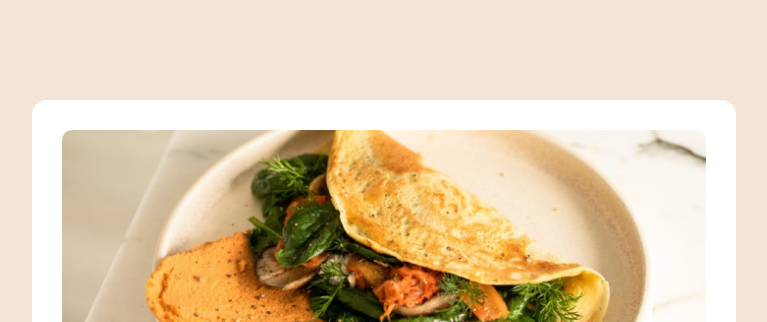
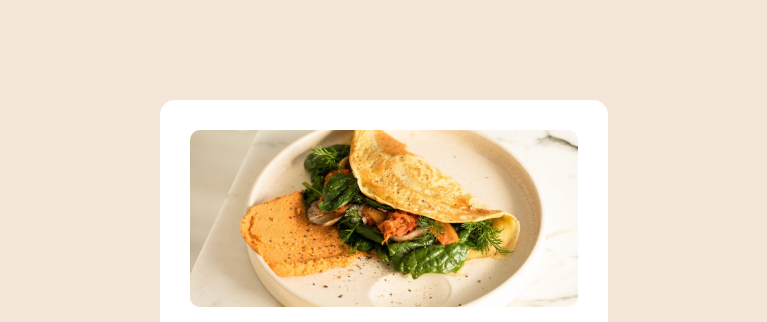
Before and after one commit to Ckola99/Recipe-page, a plain HTML site: page index.html in a window 1280 px wide. Shown: the top 322 px of the page, without its empty margins (256-1023 px from the left). Drawn offline with Linux system fonts and the light colour scheme.

Commit message:
change of width

```diff
--- a/styles.css
+++ b/styles.css
@@ -77,7 +77,7 @@ h6 {
 	padding: 30px;
 	border-radius: 15px;
 	/* height: 100vh; */
-	max-width: 55%;
+	max-width: 35%;
 }
 
 html {
```
